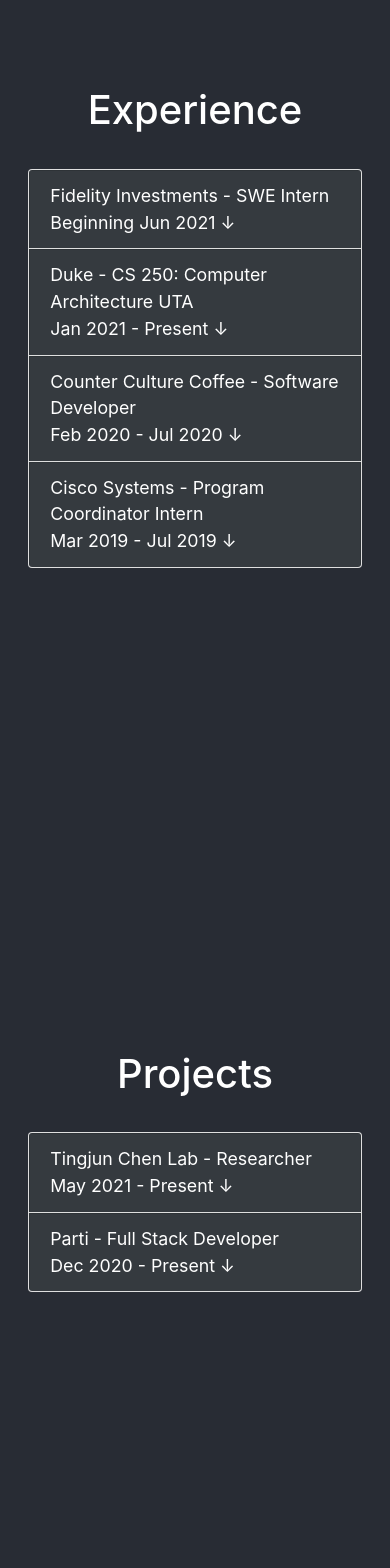
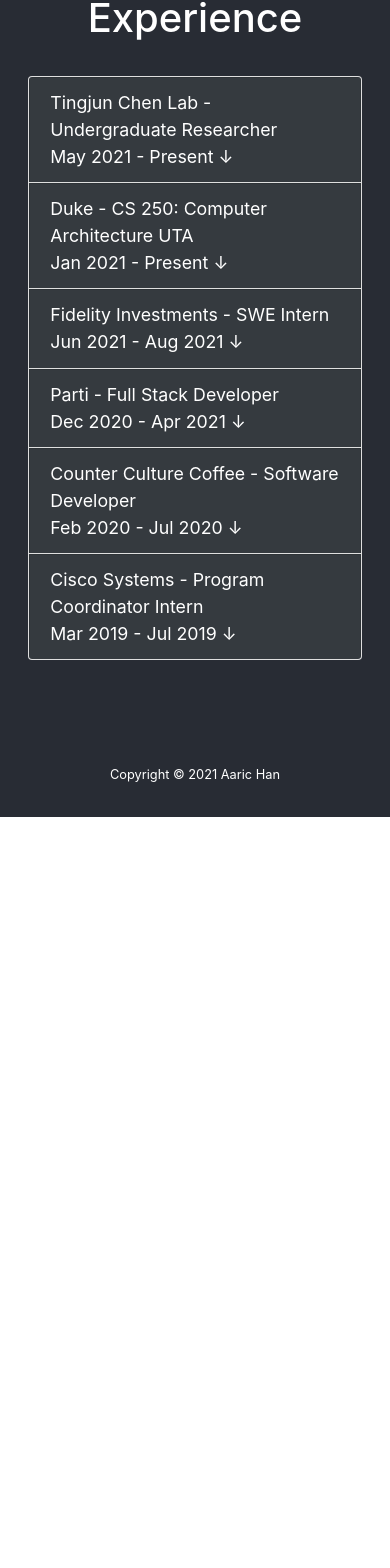
Before and after one commit to aarichan/aarichan.github.io, a React (Create React App) app: page / in a window 390 px wide. Shown: the part 1783-3351 px from the top of the page. After the commit the page ends 2600 px from the top, so only its background shows below. Built offline with nearby package versions, Linux system fonts and the light colour scheme.

Commit message:
Verison 1.0.1

```diff
--- a/package.json
+++ b/package.json
@@ -1,9 +1,10 @@
 {
   "homepage": "http://aarichan.github.io",
   "name": "aarichan",
-  "version": "1.0.0",
+  "version": "1.0.1",
   "private": true,
   "dependencies": {
+    "@material-ui/core": "^4.11.4",
     "@testing-library/jest-dom": "^5.11.10",
     "@testing-library/react": "^11.2.5",
     "@testing-library/user-event": "^12.8.3",
--- a/src/App.js
+++ b/src/App.js
@@ -4,7 +4,6 @@
 import Home from './components/home/home.js'
 import About from './components/about/about.js'
 import Experience from './components/experience/experience.js';
-import Projects from './components/projects/projects.js';
 import Footer from './components/footer/footer.js'
 
 function App() {
@@ -14,7 +13,6 @@
       <Home/>
       <About/>
       <Experience/>
-      <Projects />
       <Footer/>
     </>
   );
--- a/src/components/about/about.css
+++ b/src/components/about/about.css
@@ -3,5 +3,21 @@
  * By: Aaric Han
  *
  * Created: 04/26/21
- * Last Modified: 04/30/21
+ * Last Modified: 05/31/21
  */
+
+ .Container-header {
+  background-color: #282c34;
+  min-height: 100vh;
+  display: flex;
+  flex-direction: column;
+  align-items: center;
+  justify-content: center;
+  font-size: calc(10px + 2vmin);
+  color: white;
+}
+
+.Container-header p {
+  width: 70vw;
+  text-align: left;
+}
--- a/src/components/experience/experience.js
+++ b/src/components/experience/experience.js
@@ -3,7 +3,7 @@
  * By: Aaric Han
  *
  * Created: 04/26/21
- * Last Modified: 05/09/21
+ * Last Modified: 06/24/21
  */
 
 import './experience.css'
@@ -23,27 +23,31 @@
         <h1>Experience</h1>
         <br/>
         <Accordion>
+          {/* Tingjun Lab */}
           <Card>
-            <Accordion.Toggle className="card-head" as={Card.Header} variant="link" eventKey="3">
-              Fidelity Investments - SWE Intern
+            <Accordion.Toggle className="card-head" as={Card.Header} variant="link" eventKey="5">
+              Tingjun Chen Lab - Undergraduate Researcher
               <div className="card-head-date-dropdown-hint">
-                Beginning Jun 2021 &darr;
+                May 2021 - Present &darr;
               </div>
             </Accordion.Toggle>
-            <Accordion.Collapse eventKey="3">
-              <Card.Body className="card-body">
-                Incoming Full Stack SWE Intern for Fidelity Investments
+            <Accordion.Collapse eventKey="5">
+              <Card.Body>
+                <span>
+                  - Research info coming soon
+                </span>
               </Card.Body>
             </Accordion.Collapse>
           </Card>
+          {/* 250 TA */}
           <Card>
-            <Accordion.Toggle className="card-head" as={Card.Header} variant="link" eventKey="2">
+            <Accordion.Toggle className="card-head" as={Card.Header} variant="link" eventKey="4">
               Duke - CS 250: Computer Architecture UTA
               <div className="card-head-date-dropdown-hint">
                 Jan 2021 - Present &darr;
               </div>
             </Accordion.Toggle>
-            <Accordion.Collapse eventKey="2">
+            <Accordion.Collapse eventKey="4">
               <Card.Body className="card-body">
                 - Teaching assistant for the Computer Architecture class at Duke (Spring 2021, Summer 2021)
                 <br/>
@@ -55,6 +59,49 @@
               </Card.Body>
             </Accordion.Collapse>
           </Card>
+          {/* Fidelity Investments */}
+          <Card>
+            <Accordion.Toggle className="card-head" as={Card.Header} variant="link" eventKey="3">
+              Fidelity Investments - SWE Intern
+              <div className="card-head-date-dropdown-hint">
+                Jun 2021 - Aug 2021 &darr;
+              </div>
+            </Accordion.Toggle>
+            <Accordion.Collapse eventKey="3">
+              <Card.Body className="card-body">
+                - SWE Intern for Fidelity Investments
+                <br/>
+                - Worked alongside two fellow interns on the cloud onboarding team
+              </Card.Body>
+            </Accordion.Collapse>
+          </Card>
+          {/* Parti */}
+          <Card>
+            <Accordion.Toggle className="card-head" as={Card.Header} variant="link" eventKey="2">
+              Parti - Full Stack Developer
+              <div className="card-head-date-dropdown-hint">
+                Dec 2020 - Apr 2021 &darr;
+              </div>
+            </Accordion.Toggle>
+            <Accordion.Collapse eventKey="2">
+              <Card.Body>
+                <span>
+                  <a href="https://parti.app">Link to Parti</a>
+                  <br/>
+                  - Founded a start-up focused on connecting event planners with event service providers in an intuitive web app
+                  <br/>
+                  - Followed a scrum style development
+                  <br/>
+                  - Designed and developed the Service Profile, Create Event, and Homepage pages
+                  <br/>
+                  - Used React, Material UI, JavaScript, HTML, CSS, and Firebase for frontend and backend development
+                  <br/>
+                  - Used Git for version control management
+                </span>
+              </Card.Body>
+            </Accordion.Collapse>
+          </Card>
+          {/* Counter Culture Coffee */}
           <Card>
             <Accordion.Toggle className="card-head" as={Card.Header} variant="link" eventKey="1">
               Counter Culture Coffee - Software Developer
@@ -70,6 +117,7 @@
               </Card.Body>
             </Accordion.Collapse>
           </Card>
+          {/* Cisco Program Coordinator */}
           <Card>
             <Accordion.Toggle className="card-head" as={Card.Header} variant="link" eventKey="0">
               Cisco Systems - Program Coordinator Intern
--- a/src/components/footer/footer.js
+++ b/src/components/footer/footer.js
@@ -13,7 +13,7 @@
   return(
     <div className="App">
       <footer className="App-footer">
-        <p>&#169; Aaric Han (2021) | aarichan.github.io</p>
+        <p>Copyright &#169; 2021 Aaric Han</p>
       </footer>
     </div>
   );
--- a/src/components/pagesList.js
+++ b/src/components/pagesList.js
@@ -8,9 +8,6 @@
   {
     name: "Experience"
   },
-  {
-    name: "Projects"
-  },
 ];
 
 export default pagesList;
--- a/src/components/projects/projects.css
+++ /dev/null
@@ -1,63 +0,0 @@
-/**
- * projects.css
- * By: Aaric Han
- *
- * Created: 04/29/21
- * Last Modified: 05/09/21
- */
-
- card-head {
-  box-sizing: inherit;
-  width: 70vw;
-  background-color: rgb(53, 58, 63);
-  color: white;
-  border: 1px solid rgba(0,0,0,.125);
-  text-align: left;
-  display: flex;
-
-  user-select: none; /* supported by Chrome and Opera */
-   -webkit-user-select: none; /* Safari */
-   -khtml-user-select: none; /* Konqueror HTML */
-   -moz-user-select: none; /* Firefox */
-   -ms-user-select: none; /* Internet Explorer/Edge */
-}
-.card-head:hover {
-  cursor: pointer;
-}
-.card-head-date-dropdown-hint {
-  margin-left: auto;
-  margin-right: 0;
-}
-
-.card-body {
-  width: 70vw;
-  box-sizing: inherit;
-  background-color: rgb(41, 44, 51);
-  text-align: left;
-  display: flex;
-
-  user-select: none; /* supported by Chrome and Opera */
-   -webkit-user-select: none; /* Safari */
-   -khtml-user-select: none; /* Konqueror HTML */
-   -moz-user-select: none; /* Firefox */
-   -ms-user-select: none; /* Internet Explorer/Edge */
-}
-
-@media only screen and (max-width: 1140px) {
-  .card-head {
-    display: block;
-  }
-  .card-body {
-    display: block;
-  }
-}
-@media only screen and (max-width: 990px) {
-  .card-head {
-    display: block;
-    width: 85vw;
-  }
-  .card-body {
-    display: block;
-    width: 85vw;
-  }
-}
--- a/src/components/projects/projects.js
+++ /dev/null
@@ -1,66 +0,0 @@
-/**
- * projects.js
- * By: Aaric Han
- *
- * Created: 04/29/21
- * Last Modified: 05/09/21
- */
-
-import './projects.css'
-import React from 'react';
-import Accordion from 'react-bootstrap/Accordion'
-import {Card} from 'react-bootstrap'
-
-
-export default function Projects() {
-  return (
-    <div className="App" id="Projects">
-      <header className="App-header">
-        <h1>Projects</h1>
-        <br/>
-        <Accordion>
-          <Card>
-            <Accordion.Toggle className="card-head" as={Card.Header} variant="link" eventKey="1">
-              Tingjun Chen Lab - Researcher
-              <div className="card-head-date-dropdown-hint">
-                May 2021 - Present &darr;
-              </div>
-            </Accordion.Toggle>
-            <Accordion.Collapse eventKey="1">
-              <Card.Body>
-                <span>
-                  - Research info coming soon
-                </span>
-              </Card.Body>
-            </Accordion.Collapse>
-          </Card>
-          <Card>
-            <Accordion.Toggle className="card-head" as={Card.Header} variant="link" eventKey="0">
-              Parti - Full Stack Developer
-              <div className="card-head-date-dropdown-hint">
-                Dec 2020 - Present &darr;
-              </div>
-            </Accordion.Toggle>
-            <Accordion.Collapse eventKey="0">
-              <Card.Body>
-                <span>
-                  <a href="https://parti.app">Link to Parti</a>
-                  <br/>
-                  - Founded a start-up focused on connecting event planners with event service providers in an intuitive web app
-                  <br/>
-                  - Followed a scrum style development
-                  <br/>
-                  - Designed and developed the Service Profile, Create Event, and Homepage pages
-                  <br/>
-                  - Used React, Material UI, JavaScript, HTML, CSS, and Firebase for frontend and backend development
-                  <br/>
-                  - Used Git for version control management
-                </span>
-              </Card.Body>
-            </Accordion.Collapse>
-          </Card>
-        </Accordion>
-      </header>
-    </div>
-  );
-}
```
Also changed, not shown: 2 other files (tests, documents, lock files or other folders).
